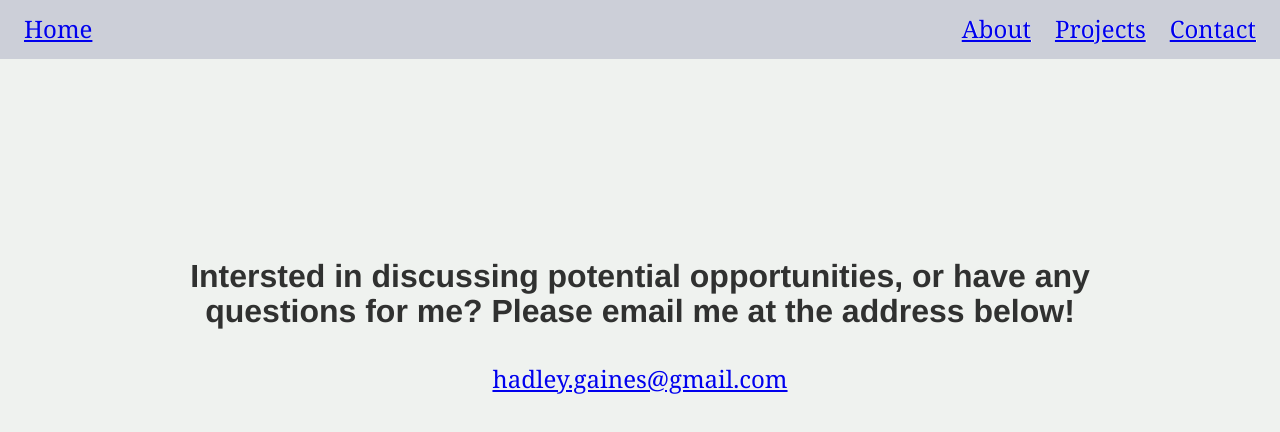
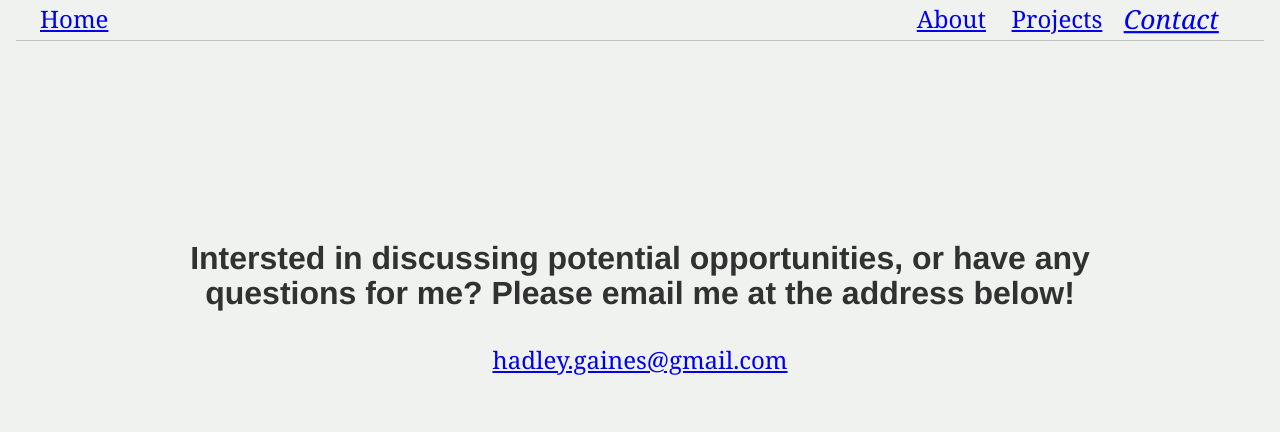
Before and after one commit to gainhad/portfolio, a Gatsby site: page /contact in a window 1280 px wide. Built offline with nearby package versions, Linux system fonts and the light colour scheme; Gatsby itself is replaced by a stand-in of ours; some packages are replaced by stand-ins of ours.

Commit message:
Updated nav bar layout

```diff
--- a/src/components/layout.js
+++ b/src/components/layout.js
@@ -1,7 +1,6 @@
 import React from 'react';
 import { Link } from 'gatsby';
 import styles from './layout.module.scss';
-import ListLink from './ListLink';
 
 const Layout = props => {
   return (
@@ -10,11 +9,29 @@ const Layout = props => {
         <Link className={styles.link} to="/">
           Home
         </Link>
-        <ul className={styles.navList}>
-          <ListLink to="/about">About</ListLink>
-          <ListLink to="/projects">Projects</ListLink>
-          <ListLink to="/contact">Contact</ListLink>
-        </ul>
+        <div className={styles.navList}>
+          <Link
+            to="/about"
+            className={styles.link}
+            activeClassName={styles.activeLink}
+          >
+            About
+          </Link>
+          <Link
+            to="/projects"
+            className={styles.link}
+            activeClassName={styles.activeLink}
+          >
+            Projects
+          </Link>
+          <Link
+            to="/contact"
+            className={styles.link}
+            activeClassName={styles.activeLink}
+          >
+            Contact
+          </Link>
+        </div>
       </div>
       {props.children}
     </>
--- a/src/components/layout.module.scss
+++ b/src/components/layout.module.scss
@@ -1,35 +1,43 @@
-@import "../utils/colors";
+@import '../utils/colors';
 
 .navBar {
   display: flex;
+  position: sticky;
+  top: 0;
+  background: $background-one;
   justify-content: space-between;
   align-items: center;
   font-size: 150%;
-    height: 8vh;
-    padding: 0 1em 0 1em;
-    background: rgba(4, 8, 82, .15)
+  height: min-content;
+  padding: 0.1em 1em 0.1em 1em;
+  border-bottom: 1px solid rgba(0, 0, 0, 0.2);
+  margin: 0 1rem 0 1rem;
+  z-index: 3;
 }
 
+.activeLink {
+  transition: 0.1s;
+  font-style: italic;
+  transform: scale(1.1);
+  &:hover {
+    color: rgba(19, 72, 150, 1) !important;
+  }
+}
 
 .link {
-    height: min-content;
-    text-decoration: underline;
+  text-shadow: none;
+  margin: 0 2vw 0 0;
   background-image: none;
-    text-shadow: none;
+  transition: 0.1s;
   &:hover {
-	text-decoration: none;
+    transform: scale(1.1);
+    transition: 0.1s;
+    color: rgba(136, 170, 219, 1);
   }
 }
 
 .navList {
+  height: min-content;
   display: flex;
   justify-self: flex-end;
-    margin: 0;
-    height: max-content;
-    li {
-	height: max-content;
-	margin: 0;
-	padding-left: 1em;
-	list-style-type: none;
 }
-}
```
Lines whose indentation alone changed are shown as unchanged.
